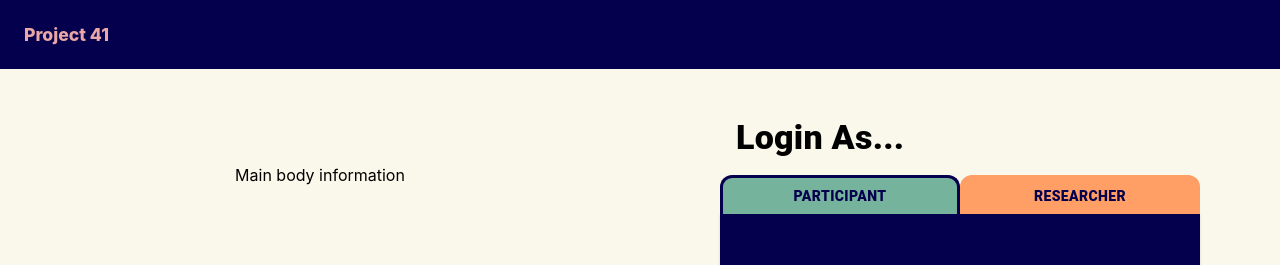
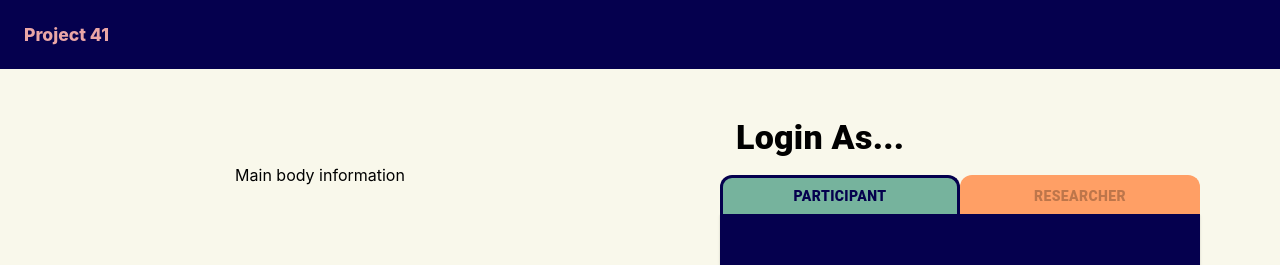
Before and after one commit to snowtheghost/Project41-Frontend, a React (Create React App) app: page /login in a window 1280 px wide. Shown: the top 265 px of the page. Built offline with nearby package versions, Linux system fonts and the light colour scheme.

Commit message:
Disable Researcher-Button

```diff
--- a/src/components/UserLogin/LoginContainer.tsx
+++ b/src/components/UserLogin/LoginContainer.tsx
@@ -6,6 +6,7 @@ import Grid from '@mui/material/Grid';
 import Link from '@mui/material/Link';
 import Paper from '@mui/material/Paper';
 import Typography from '@mui/material/Typography';
+import { Tooltip } from '@mui/material';
 
 export type userType = 'Participant' | 'Researcher';
 
@@ -51,8 +52,10 @@ const LoginContainer = (props: Props) => {
             Participant
           </Button>
         </Grid>
+        <Tooltip title='To be implemented' placement='top'>
           <Grid className='Researcher-Button' item xs={6}>
             <Button
+              disabled
               onClick={() => setUserType('Researcher')}
               sx={{
                 color: '#05004E',
@@ -71,6 +74,7 @@ const LoginContainer = (props: Props) => {
               Researcher
             </Button>
           </Grid>
+        </Tooltip>
       </Grid>
       <Paper
         sx={{
```
Lines whose indentation alone changed are shown as unchanged.
